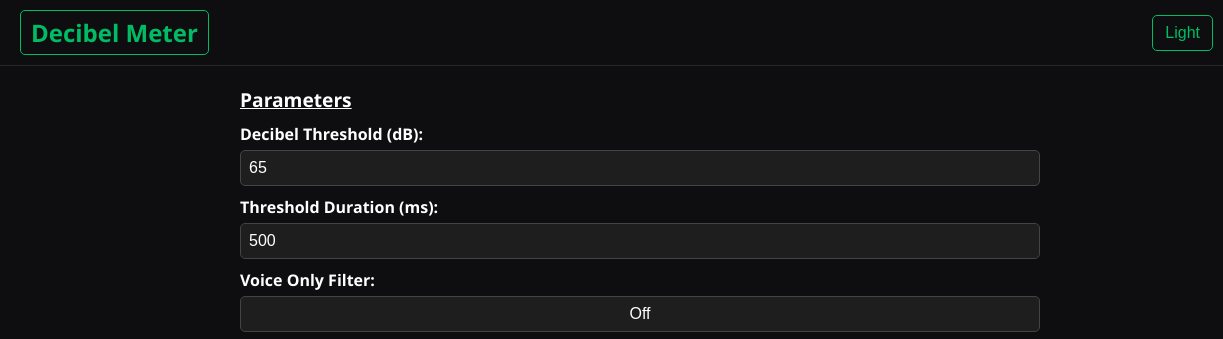
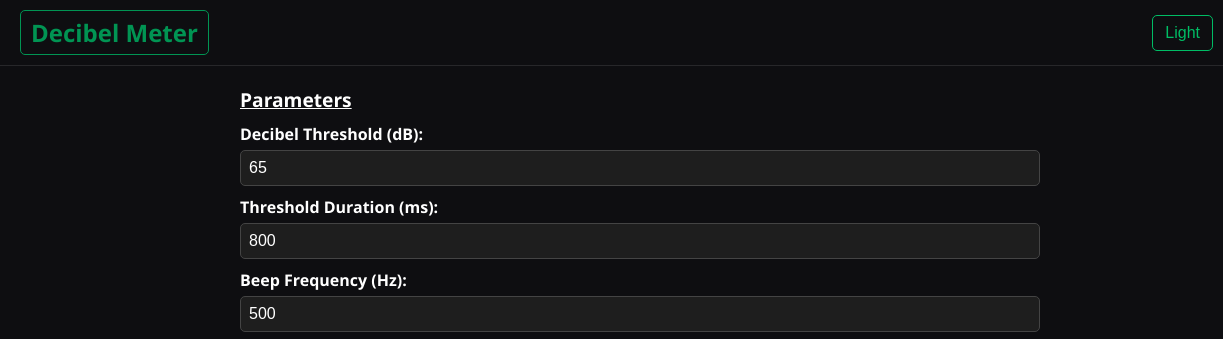
Before and after one commit to Faywyn/decibel-threshold-alert, a plain HTML site: page index.html in a window 1280 px wide. Both pictures are taken after a click on the button "Dark". Shown: the top 339 px of the page, 0-1223 px from the left. Drawn offline with Linux system fonts and the light colour scheme.

Commit message:
Add beepFrequency param & edit default values

```diff
--- a/app.js
+++ b/app.js
@@ -5,6 +5,7 @@ const thresholdInput = document.getElementById('threshold');
 const thresholdDurationInput = document.getElementById('thresholdDuration');
 const themeToggle = document.getElementById('themeToggle');
 const voiceOnlyToggle = document.getElementById('voiceOnlyToggle');
+const beepFrequency = document.getElementById('beepFrequency');
 
 // Variables
 let isRunning = false;
@@ -16,6 +17,11 @@ let wakeLock = null;
 // Update thresholdDuration when input changes
 thresholdDurationInput.addEventListener('input', () => {
   window.thresholdDuration = parseInt(thresholdDurationInput.value);
+});
+
+// Update beepFrequency when input changes
+beepFrequency.addEventListener('input', () => {
+  window.beepFrequency = parseFloat(beepFrequency.value);
 });
 
 // Voice Only filter flag
@@ -172,4 +178,5 @@ themeToggle.addEventListener('click', () => {
 // Expose variables and functions needed by sound.js
 window.decibelLevelDisplay = decibelLevelDisplay;
 window.thresholdInput = thresholdInput;
+window.beepFrequency = beepFrequency.value;
 window.updateChart = updateChart;
--- a/index.html
+++ b/index.html
@@ -17,7 +17,8 @@
       <!-- Theme toggle button -->
       <button id="themeToggle" class="theme-button button">Dark</button>
       <!-- GitHub link -->
-      <a href="https://github.com/Faywyn/decibel-threshold-alert" target="_blank" class="github-link" aria-label="GitHub Repository">
+      <a href="https://github.com/Faywyn/decibel-threshold-alert" target="_blank" class="github-link"
+        aria-label="GitHub Repository">
         <!-- GitHub Logo SVG -->
         <svg height="32" viewBox="0 0 16 16" version="1.1" width="32" aria-hidden="true">
           <path fill-rule="evenodd" fill="currentColor" d="M8 0C3.58 0 0 3.58 0 8c0 3.54 2.29
@@ -48,7 +49,11 @@
       </div>
       <div class="parameter">
         <label for="thresholdDuration">Threshold Duration (ms):</label>
-        <input type="number" id="thresholdDuration" value="500">
+        <input type="number" id="thresholdDuration" value="800">
+      </div>
+      <div class="parameter">
+        <label for="beepFrequency">Beep Frequency (Hz):</label>
+        <input type="number" id="beepFrequency" value="500">
       </div>
       <!-- Voice Only toggle button -->
       <div class="parameter">
--- a/sound.js
+++ b/sound.js
@@ -162,9 +162,11 @@ function playBeep() {
 
   const duration = 100; // Beep duration in milliseconds
   const pause = 100; // Pause between beeps in milliseconds
-  const frequency = 1000; // Frequency in Hz
+  const frequency = window.beepFrequency; // Beep frequency in Hz
   const volume = 0.1; // Volume (0 to 1)
   const type = 'sine'; // Waveform type
+
+  console.log('Playing beep sequence', frequency, 'Hz');
 
   // Function to play a single beep
   function beep(timeOffset) {
--- a/style.css
+++ b/style.css
@@ -5,7 +5,6 @@ body {
   transition: background-color 0.3s, color 0.3s;
   background-color: #ffffff;
   color: #000000;
-  overflow: hidden
 }
 
 :root {
@@ -191,10 +190,10 @@ body.dark-mode header {
 }
 
 body.dark-mode header h1 {
-  border: 1px solid var(--color-600);
+  border: 1px solid var(--color-700);
   border-radius: 5px;
   padding: 5px 10px;
-  color: var(--color-600);
+  color: var(--color-700);
 }
 
 body.dark-mode footer {
@@ -261,3 +260,9 @@ body.dark-mode footer p {
     font-size: 1em;
   }
 }
+
+@media (min-width: 601px) {
+  body {
+    overflow: hidden
+  }
+}
```
